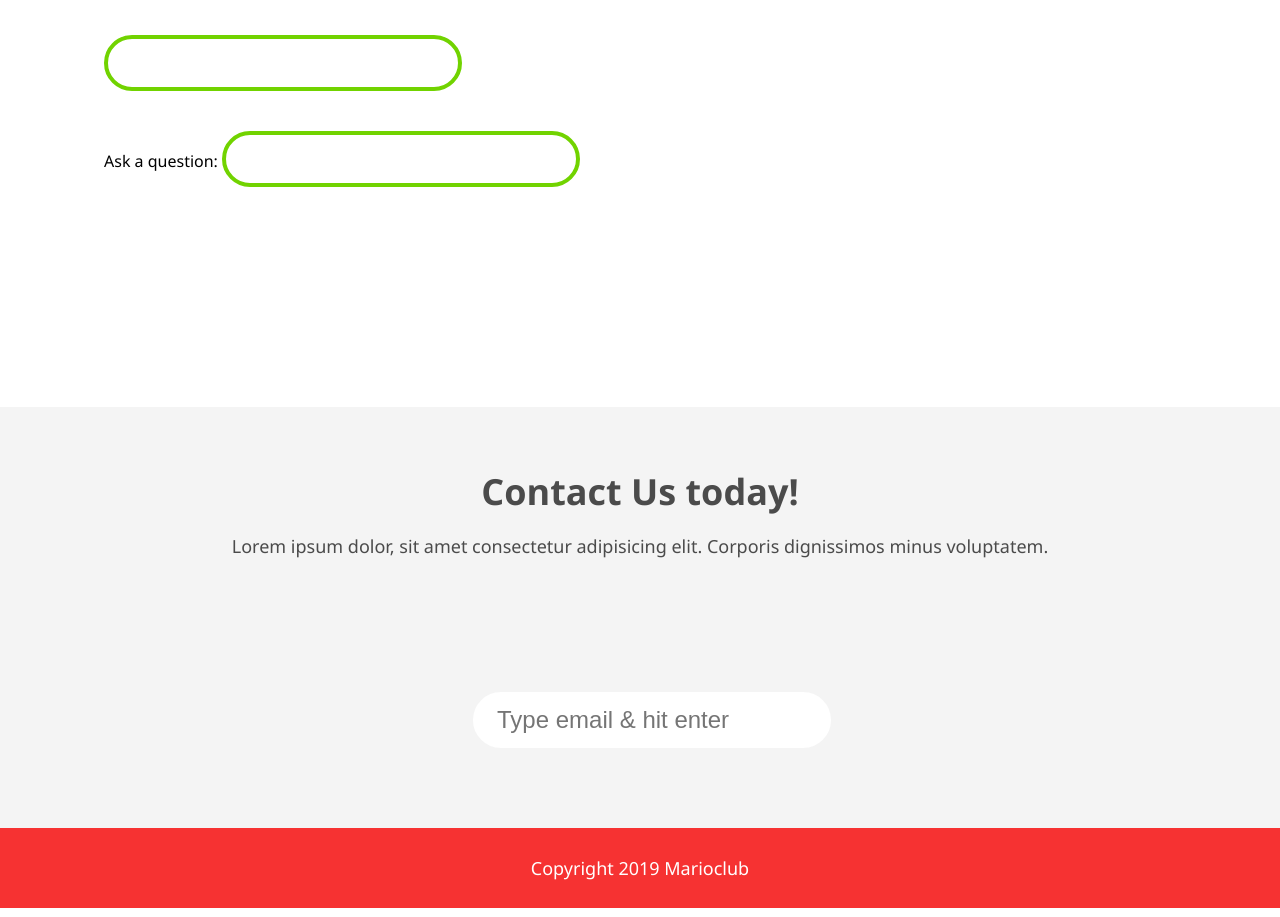
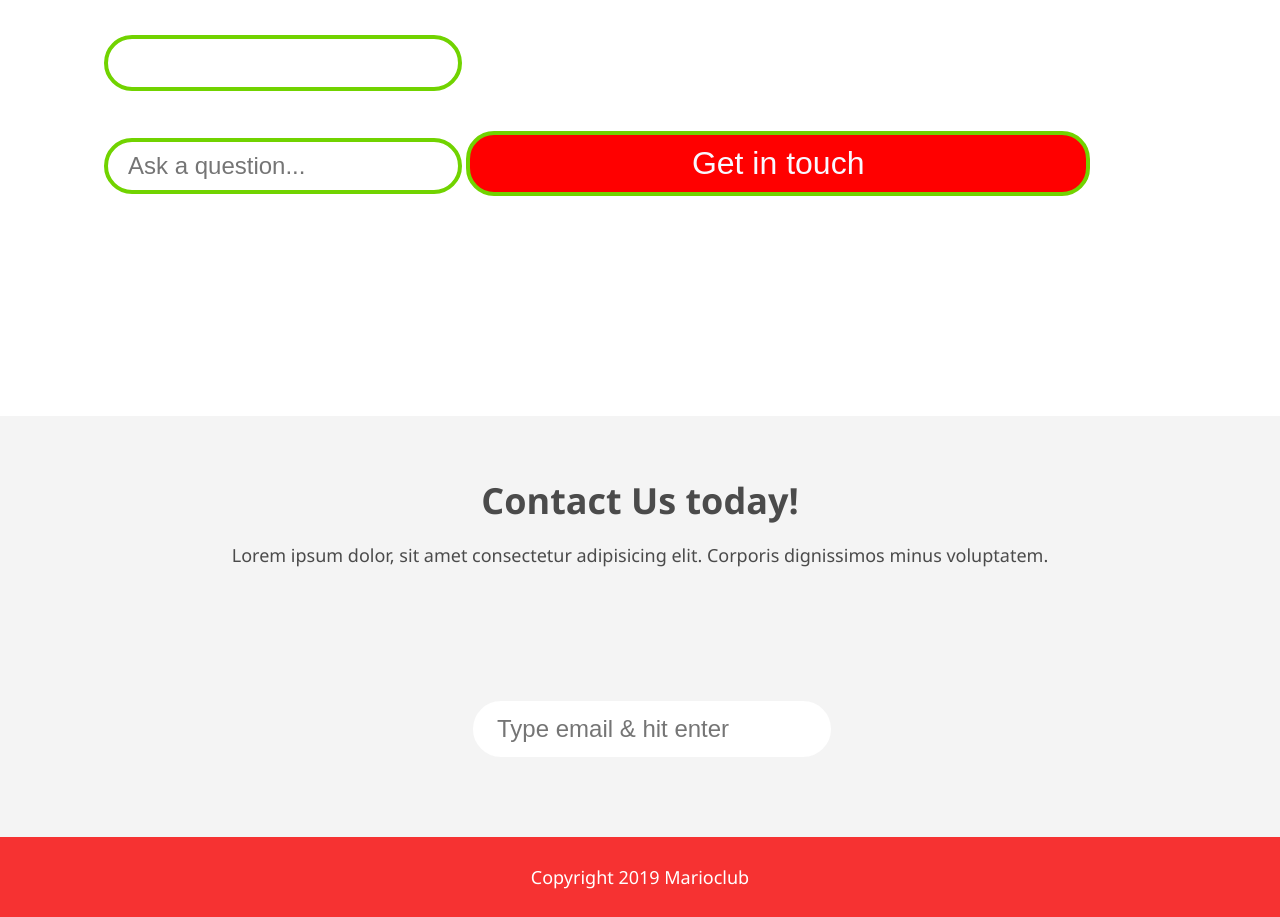
Before and after one commit to OliverGottlieb/html-css-crash-test-group-excercise, a plain HTML site: page CONTACT.html in a window 1280 px wide. Shown: the part 980-1897 px from the top of the page. Drawn offline with Linux system fonts and the light colour scheme.

Commit message:
contact.html
opdateret

```diff
--- a/CONTACT.html
+++ b/CONTACT.html
@@ -93,12 +93,11 @@
                 </datalist>
                 <br />
                 <!--- Add a form textarea tag with a name attribute "question" and set the rows attribute equal to number "4" and set the cols attribute equal to "40" and finally add a placeholder attribute with following text "Ask a question" --->
-                <label for="question">Ask a question:</label>
-                <input type="textarea" rows="4" cols="40" id="question" name="question">
+                <input type="textarea" rows="4" cols="40" placeholder="Ask a question..." name="question">
 
 
                 <!--- Add a form input type submit-button which submits all form values to a form-handler and finally add a value attribute with following text "Get in Touch" --->
-
+                <input type="submit" value="Get in touch" name="submit">
 
             </form>
         </article>
```
